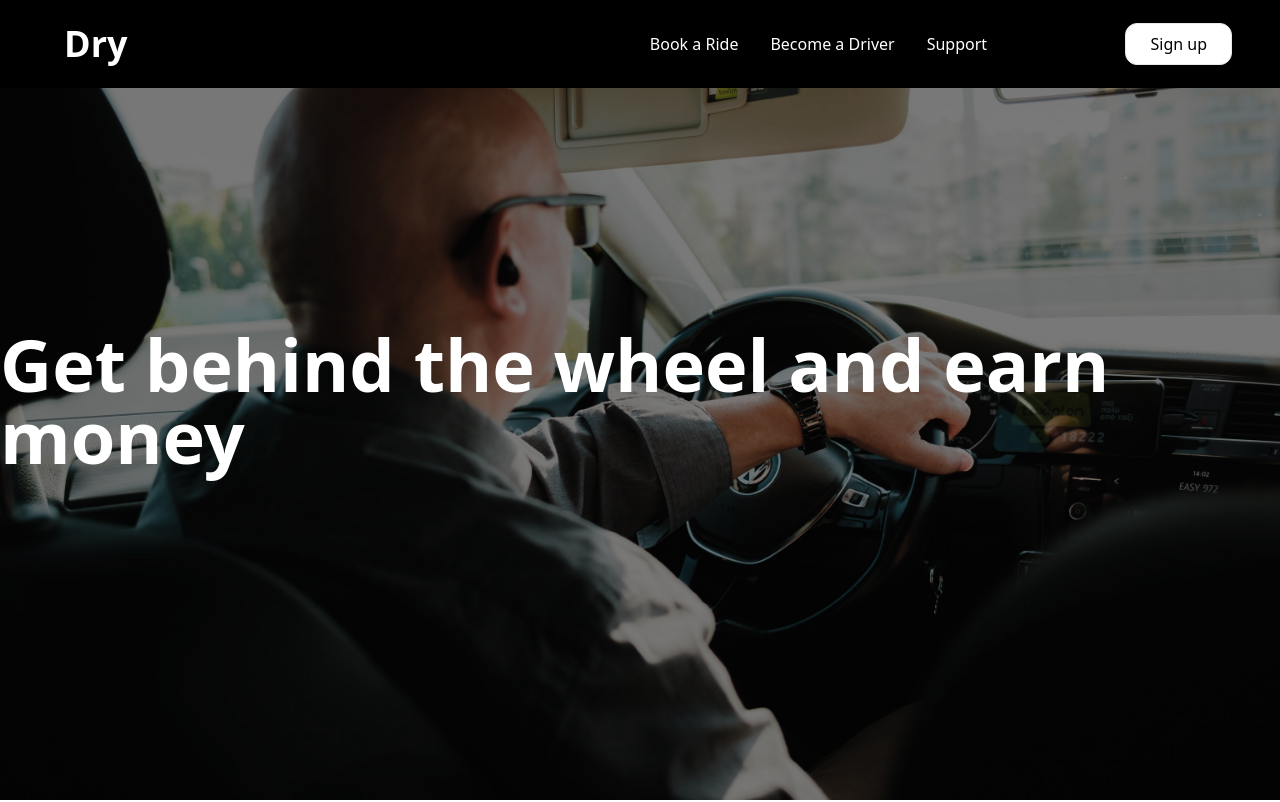
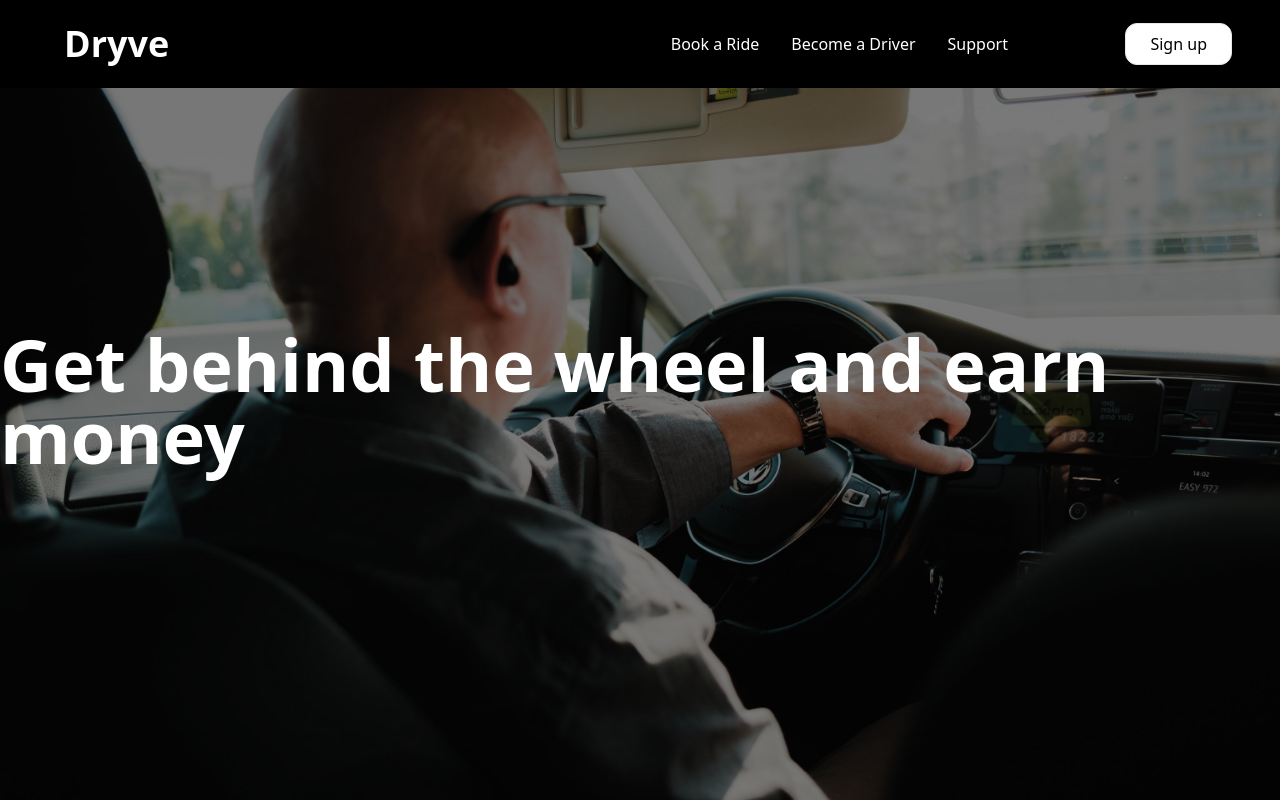
Before and after one commit to Blaqivy/Dryve, a plain HTML site: page index.html in a window 1280 px wide. Shown: the top 802 px of the page. Drawn offline with nearby package versions, Linux system fonts and the light colour scheme.

Commit message:
Update index.html

```diff
--- a/index.html
+++ b/index.html
@@ -20,7 +20,7 @@
         <div
           class="text-2xl md:text-3xl lg:text-4xl font-semibold pl-4 md:pl-12"
         >
-          <p class="cursor-pointer">Dry</p>
+          <p class="cursor-pointer">Dryve</p>
         </div>
         <div class="md:hidden">
           <button id="menu-icon" class="text-white focus:outline-none">
```
